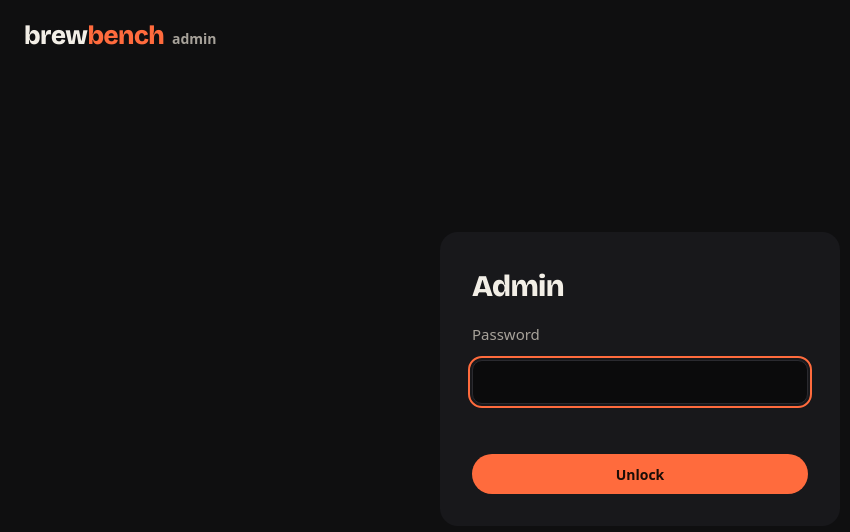
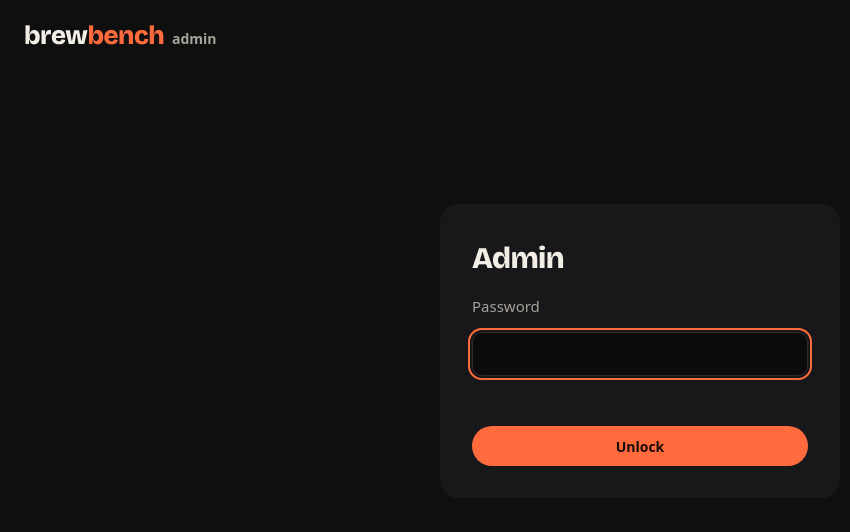
Before and after one commit to roodolpha/MTGASIM, a plain HTML site: page site/admin.html in a window 1280 px wide. Shown: the whole page, without its empty margins (0-850 px from the left). Drawn offline with nearby package versions, Linux system fonts and the light colour scheme.

Commit message:
Admin page spacing
Co-Authored-By: Claude Opus 5.5 <noreply@anthropic.com>
Claude-Session: https://claude.ai/code/session_01TSYDffWTdYqDcDRtoZJKhc

```diff
--- a/site/admin.html
+++ b/site/admin.html
@@ -15,7 +15,8 @@
 body{margin:0;background:var(--bg);color:var(--text);font:15px/1.5 system-ui,-apple-system,"Segoe UI",sans-serif}
 h1,h2,b.n{font-family:"Bricolage Grotesque",system-ui,sans-serif;margin:0;letter-spacing:-.02em}
 a{color:var(--hot)}
-.wrap{max-width:1280px;margin:0 auto;padding:0 24px 64px;display:flex;flex-direction:column;gap:28px}
+.wrap{max-width:1280px;margin:0 auto;padding:0 24px 64px}
+main{display:flex;flex-direction:column;gap:24px}
 header{display:flex;align-items:center;gap:16px;padding:16px 0;flex-wrap:wrap}
 .logo{font-family:"Bricolage Grotesque",sans-serif;font-weight:800;font-size:26px;letter-spacing:-.02em}
 .logo span{color:var(--hot)} .logo small{font:600 14px system-ui,sans-serif;color:var(--dim);margin-left:8px;letter-spacing:0}
```
